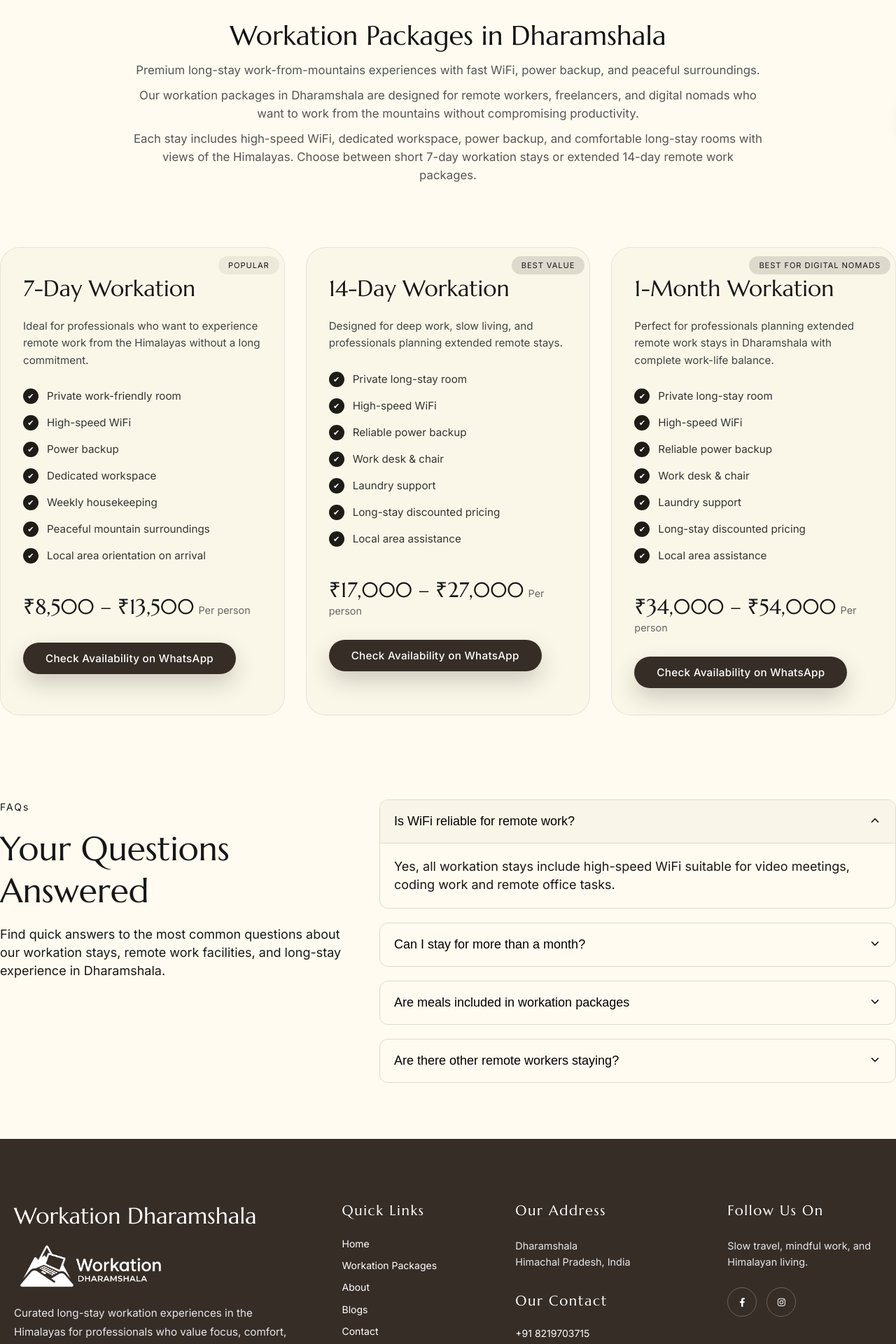
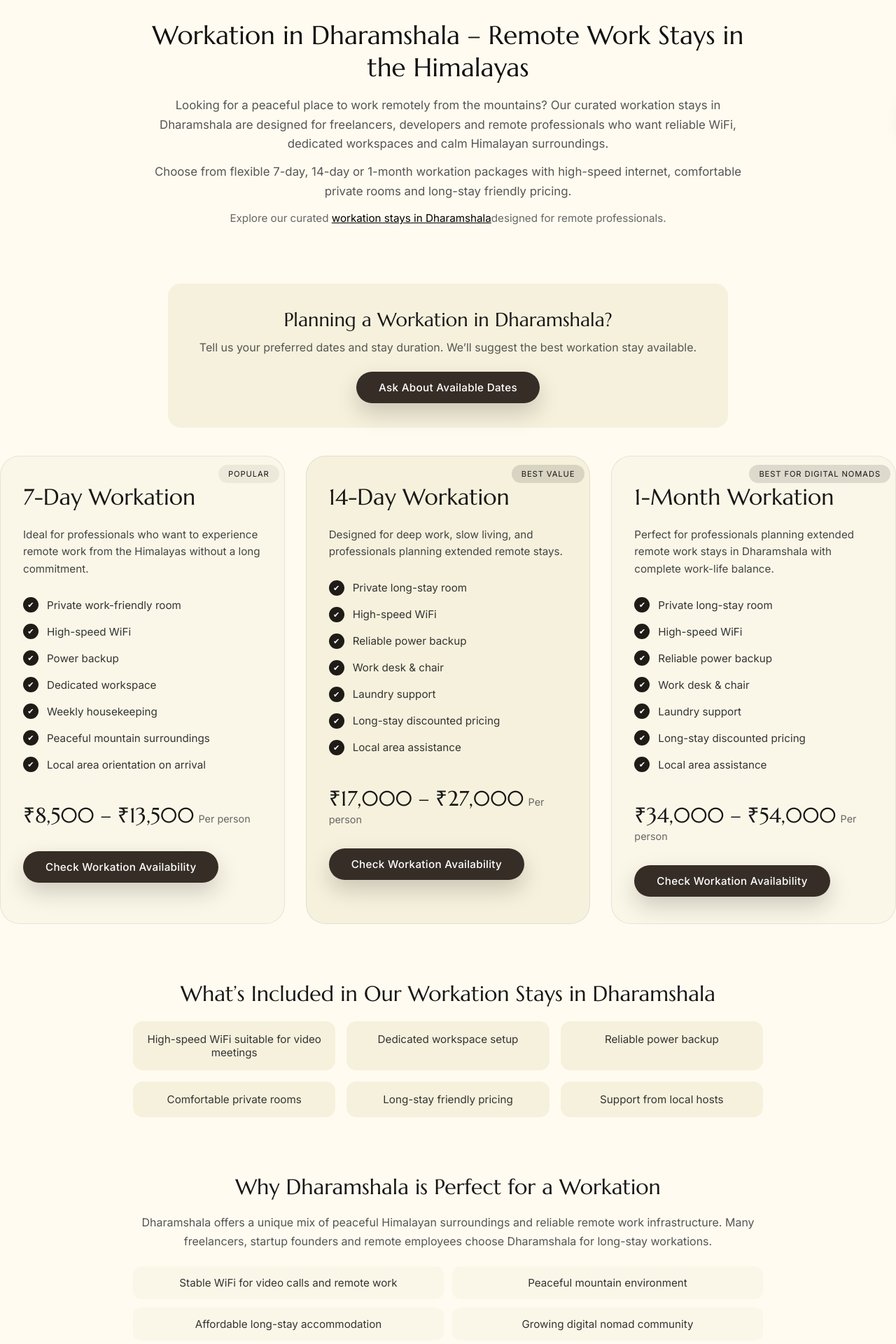
Before and after one commit to Ishavbhatt/workation-dharamshala, a Next.js app: page /workation-packages in a window 1280 px wide. Shown: the part 140-2060 px from the top of the page at 70% size. Built offline with nearby package versions, Linux system fonts and the light colour scheme.

Commit message:
changes on wokation package page

```diff
--- a/src/Data/packagesData.json
+++ b/src/Data/packagesData.json
@@ -47,6 +47,6 @@
             "Local area assistance"
         ],
         "price": "₹34,000 – ₹54,000",
-        "highlight": true
+        "highlight": false
     }
 ]
--- a/src/app/workation-packages/page.js
+++ b/src/app/workation-packages/page.js
@@ -2,16 +2,18 @@ import Button from '@/Components/Button/Button';
 import styles from '../../styles/Pages/WorkationPackages.module.scss';
 import packagesData from '../../Data/packagesData'
 import FaqSection from '@/Components/FaqSection/FaqSection';
+import Link from 'next/link';
+import Script from 'next/script';
 
 export const metadata = {
-  title: "Workation Packages in Dharamshala | 7-Day, 14-Day & 1-Month Remote Work Stays",
+  title: "Workation in Dharamshala | 7-Day, 14-Day & 1-Month Workation Packages",
   description:
     "Discover workation packages in Dharamshala including 7-day, 14-day and 1-month remote work stays. Fast WiFi, work-friendly rooms, mountain views and long-stay pricing for digital nomads and remote workers.",
   alternates: {
     canonical: "https://workationdharamshala.in/workation-packages",
   },
   openGraph: {
-    title: "Workation Packages in Dharamshala | 7-Day, 14-Day & 1-Month Remote Work Stays",
+    title: "Workation in Dharamshala | 7-Day, 14-Day & 1-Month Workation Packages",
     description:
       "Discover workation packages in Dharamshala including 7-day, 14-day and 1-month remote work stays. Fast WiFi, work-friendly rooms, mountain views and long-stay pricing for digital nomads and remote workers.",
     url: "https://workationdharamshala.in/workation-packages/",
@@ -32,6 +34,10 @@ export default function WorkationPackages() {
 
   const faqsData = [
     {
+      "question": "Is Dharamshala good for workation?",
+      "answer": "Yes, Dharamshala is one of the best destinations in India for workation because of its peaceful Himalayan environment, pleasant weather and reliable internet infrastructure."
+    },
+    {
       "question": "Is WiFi reliable for remote work?",
       "answer": " Yes, all workation stays include high-speed WiFi suitable for video meetings, coding work and remote office tasks."
     },
@@ -48,30 +54,67 @@ export default function WorkationPackages() {
       "answer": " Many guests are freelancers, developers and digital nomads looking for peaceful work environments in the Himalayas."
     },
   ]
+
+  const faqSchema = {
+    "@context": "https://schema.org",
+    "@type": "FAQPage",
+    mainEntity: faqsData.map((faq) => ({
+      "@type": "Question",
+      name: faq.question,
+      acceptedAnswer: {
+        "@type": "Answer",
+        text: faq.answer
+      }
+    }))
+  };
   return (
+    <>
+      <Script
+        id="faq-schema"
+        type="application/ld+json"
+        dangerouslySetInnerHTML={{ __html: JSON.stringify(faqSchema) }}
+      />
       <main className={styles.pageWrapper}>
         <div className='container'>
 
           {/* Page Header */}
           <section className={styles.header}>
-          <h1>Workation Packages in Dharamshala</h1>
+  <h1>Workation in Dharamshala – Remote Work Stays in the Himalayas</h1>
+
   <p>
-            Premium long-stay work-from-mountains experiences with fast WiFi,
-            power backup, and peaceful surroundings.
+    Looking for a peaceful place to work remotely from the mountains?
+    Our curated workation stays in Dharamshala are designed for
+    freelancers, developers and remote professionals who want reliable
+    WiFi, dedicated workspaces and calm Himalayan surroundings.
   </p>
 
   <p>
-            Our workation packages in Dharamshala are designed for remote workers,
-            freelancers, and digital nomads who want to work from the mountains
-            without compromising productivity.
+    Choose from flexible 7-day, 14-day or 1-month workation packages
+    with high-speed internet, comfortable private rooms and long-stay
+    friendly pricing.
   </p>
 
+  <p className={styles.headerNote}>
+    Explore our curated <Link href="/">workation stays in Dharamshala</Link>
+    designed for remote professionals.
+  </p>
+</section>
+
+          <section className={styles.quickCheck}>
+            <h2>Planning a Workation in Dharamshala?</h2>
+
             <p>
-            Each stay includes high-speed WiFi, dedicated workspace, power backup,
-            and comfortable long-stay rooms with views of the Himalayas.
-            Choose between short 7-day workation stays or extended 14-day remote
-            work packages.
+              Tell us your preferred dates and stay duration.
+              We’ll suggest the best workation stay available.
             </p>
+
+            <Button
+              href="https://wa.me/+918219703715"
+              target="_blank"
+              variant="primary"
+            >
+              Ask About Available Dates
+            </Button>
           </section>
 
           {/* Packages */}
@@ -115,14 +158,57 @@ export default function WorkationPackages() {
                   variant="primary"
                   target="_blank"
                 >
-                Check Availability on WhatsApp
+                  Check Workation Availability
                 </Button>
               </article>
             ))}
           </section>
 
+          <section className={styles.included}>
+            <h2>What’s Included in Our Workation Stays in Dharamshala</h2>
+
+            <ul>
+              <li>High-speed WiFi suitable for video meetings</li>
+              <li>Dedicated workspace setup</li>
+              <li>Reliable power backup</li>
+              <li>Comfortable private rooms</li>
+              <li>Long-stay friendly pricing</li>
+              <li>Support from local hosts</li>
+            </ul>
+          </section>
+
+          <section className={styles.whyDharamshala}>
+            <h2>Why Dharamshala is Perfect for a Workation</h2>
+
+            <p>
+              Dharamshala offers a unique mix of peaceful Himalayan
+              surroundings and reliable remote work infrastructure.
+              Many freelancers, startup founders and remote employees
+              choose Dharamshala for long-stay workations.
+            </p>
+
+            <ul>
+              <li>Stable WiFi for video calls and remote work</li>
+              <li>Peaceful mountain environment</li>
+              <li>Affordable long-stay accommodation</li>
+              <li>Growing digital nomad community</li>
+            </ul>
+          </section>
+
+          <section className={styles.community}>
+            <h2>Workation Community</h2>
+
+            <p>
+              Many guests staying here are remote workers, freelancers
+              and developers looking for a peaceful work environment.
+              You may meet like-minded professionals during your stay
+              in Dharamshala.
+            </p>
+          </section>
+
           <FaqSection faqs={faqsData} />
         </div>
       </main>
+    </>
   );
 }
--- a/src/styles/Pages/WorkationPackages.module.scss
+++ b/src/styles/Pages/WorkationPackages.module.scss
@@ -2,21 +2,58 @@
 
 /* Header */
 .header {
-  max-width: 900px;
-  margin: 0 auto;
-  padding: 80px 0 40px 0;
+  max-width: 850px;
+  margin: 80px auto;
   text-align: center;
 
   h1 {
-    font-size: 2.4rem;
-    margin-bottom: 12px;
+    font-size: 2.3rem;
+    margin-bottom: 18px;
     color: #111;
+    line-height: 1.25;
   }
 
   p {
     font-size: 1.05rem;
     color: #555;
+    margin-bottom: 12px;
+    line-height: 1.65;
+  }
+
+  .headerNote {
+    font-size: 0.95rem;
+    color: #666;
+
+    a {
+      text-decoration: underline;
+      color: #000;
+    }
+  }
+}
+
+.quickCheck {
+  max-width: 800px;
+  margin: 30px auto 40px;
+  padding: 35px 28px;
+  text-align: center;
+  background: #f6f1dc;
+  border-radius: 18px;
+
+  h2 {
+    font-family: "Marcellus", serif;
+    font-size: 1.7rem;
     margin-bottom: 10px;
+  }
+
+  p {
+    font-size: 1rem;
+    color: #555;
+    margin-bottom: 22px;
+    line-height: 1.6;
+  }
+
+  button {
+    margin-top: 8px;
   }
 }
 
@@ -24,7 +61,7 @@
 .packagesGrid {
   // max-width: 1100px;
   margin: 0 auto;
-  padding: 40px 0;
+  // padding: 40px 0;
   display: grid;
   grid-template-columns: repeat(3, 1fr);
   gap: 30px;
@@ -38,11 +75,6 @@
     display: flex;
     flex-direction: column;
     position: relative;
-
-    .highlight {
-      background: #f6f1dc;
-      transform: translateY(-20px);
-    }
 
     .cardHeader {
       display: flex;
@@ -71,6 +103,12 @@
       .badgePrimary {
         background: rgba(0, 0, 0, 0.12);
       }
+    }
+
+    .availabilityNote {
+      font-size: 14px;
+      line-height: 18px;
+      margin-top: 10px;
     }
 
     .description {
@@ -126,6 +164,92 @@
         }
       }
     }
+  }
+
+  .highlight {
+    background: #f6f1dc;
+    // transform: translateY(-20px);
+  }
+}
+
+.whyDharamshala {
+  max-width: 900px;
+  margin: 80px auto;
+  text-align: center;
+
+  h2 {
+    font-size: 1.9rem;
+    margin-bottom: 18px;
+    font-family: "Marcellus", serif;
+  }
+
+  p {
+    color: #555;
+    margin-bottom: 22px;
+    font-size: 1rem;
+    line-height: 1.7;
+  }
+
+  ul {
+    list-style: none;
+    padding: 0;
+    display: grid;
+    grid-template-columns: repeat(2, 1fr);
+    gap: 12px;
+
+    li {
+      background: #fbf7e8;
+      padding: 14px 16px;
+      border-radius: 12px;
+      font-size: 0.95rem;
+      color: #333;
+    }
+  }
+}
+
+.included {
+  max-width: 900px;
+  margin: 80px auto;
+  text-align: center;
+
+  h2 {
+    font-size: 1.9rem;
+    margin-bottom: 20px;
+    font-family: "Marcellus", serif;
+  }
+
+  ul {
+    list-style: none;
+    padding: 0;
+    display: grid;
+    grid-template-columns: repeat(3, 1fr);
+    gap: 16px;
+
+    li {
+      background: #f6f1dc;
+      padding: 16px;
+      border-radius: 14px;
+      font-size: 0.95rem;
+      color: #333;
+    }
+  }
+}
+
+.community {
+  max-width: 800px;
+  margin: 80px auto;
+  text-align: center;
+
+  h2 {
+    font-size: 1.9rem;
+    margin-bottom: 14px;
+    font-family: "Marcellus", serif;
+  }
+
+  p {
+    font-size: 1rem;
+    line-height: 1.7;
+    color: #555;
   }
 }
 
@@ -195,7 +319,7 @@
 
   .header {
     max-width: 100%;
-    padding: 60px 0 0 0;
+    margin: 40px auto;
     text-align: center;
 
     h1 {
@@ -207,4 +331,43 @@
       color: #555;
     }
   }
+
+  .included {
+    margin: 40px auto;
+
+    h2 {
+      font-size: 1.4rem;
+    }
+
+    ul {
+      grid-template-columns: repeat(2, 1fr);
+      gap: 10px;
+
+      li {
+        padding: 10px;
+      }
+    }
+  }
+
+
+  .whyDharamshala {
+    margin: 40px auto;
+
+    h2 {
+      font-size: 1.4rem;
+    }
+
+    ul {
+      grid-template-columns: repeat(2, 1fr);
+      gap: 10px;
+    }
+  }
+
+  .community {
+    margin: 40px auto;
+
+    h2 {
+      font-size: 1.4rem;
+    }
+  }
 }
```
Lines whose indentation alone changed are shown as unchanged.
